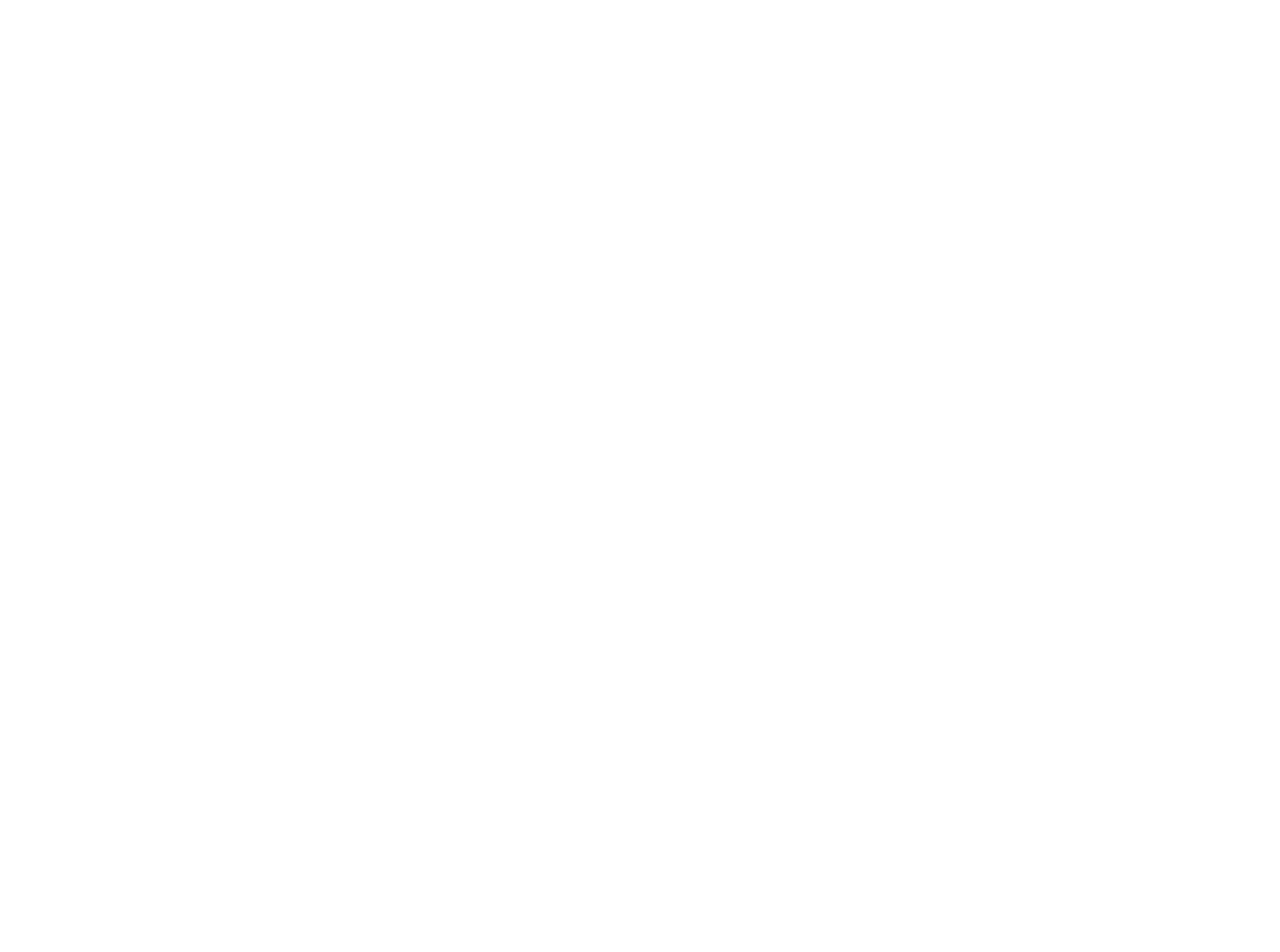
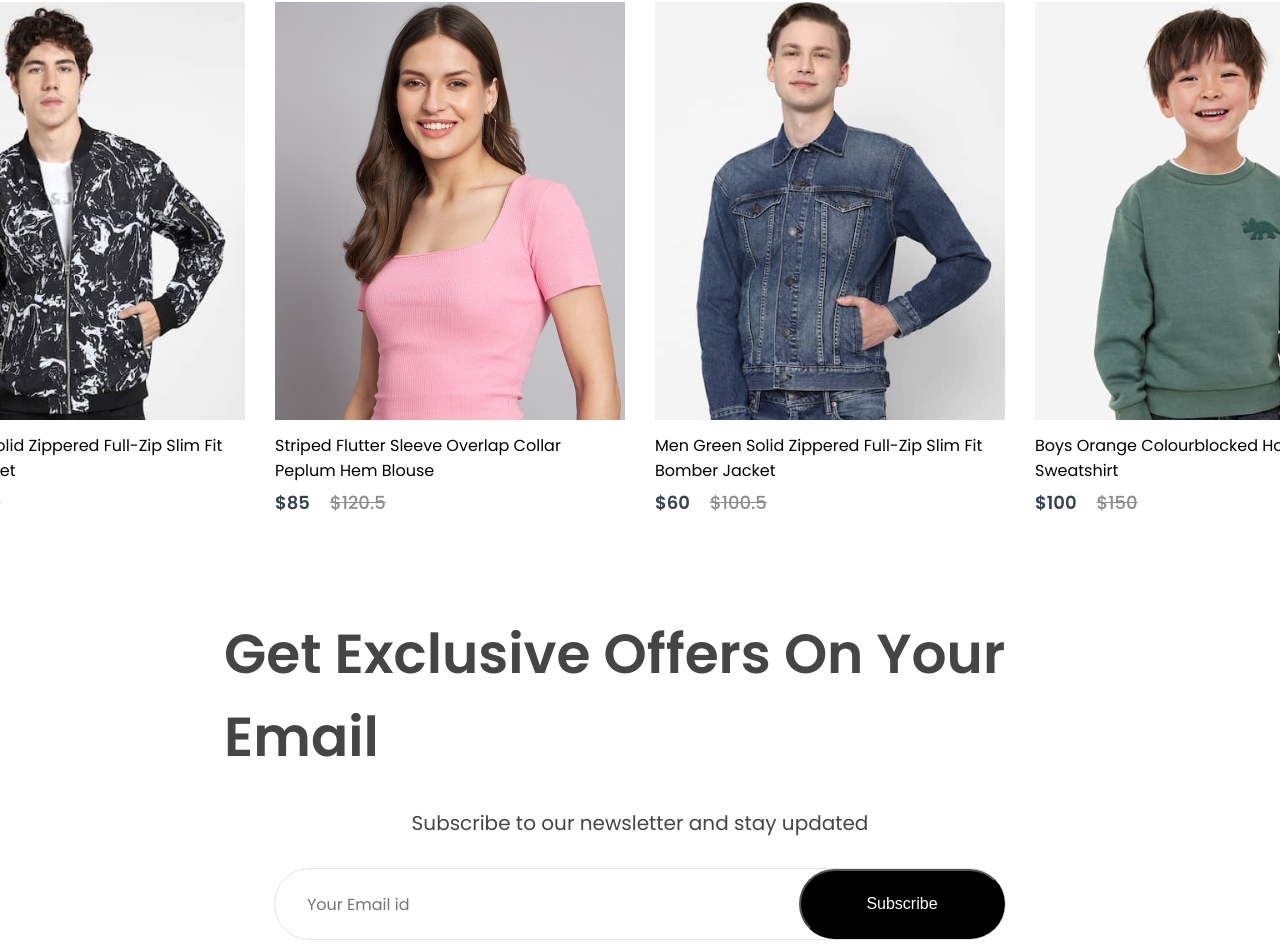
Before and after one commit to Liantsoa-Rabevahoaka/Exam-Ecommerce, a React (Create React App) app in the folder frontend/: page / in a window 1280 px wide. Shown: the part 2942-3894 px from the top of the page. Before the commit the page ends 3617 px from the top, so only its background shows below. Built offline with nearby package versions, Linux system fonts and the light colour scheme.

Commit message:
add: ( NewCollection + NewLetter ) component

```diff
--- /dev/null
+++ b/frontend/src/Components/NewCollections/NewCollections.css
@@ -0,0 +1,24 @@
+.new-collections{
+    display: flex;
+    flex-direction: column;
+    align-items: center;
+    gap: 10px;
+    margin-bottom: 100px;
+}
+.new-collections h1{
+    color: #171717;
+    font-size: 50px;
+    font-weight: 600;
+}
+.new-collections hr{
+    width: 200px;
+    height: 6px;
+    border-radius: 10px;
+    background: #252525;
+}
+.collections{
+    display: grid;
+    grid-template-columns: 1fr 1fr 1fr 1fr;
+    margin-top: 50px;
+    gap: 30px;
+}
--- /dev/null
+++ b/frontend/src/Components/NewCollections/NewCollections.jsx
@@ -0,0 +1,20 @@
+import React from 'react'
+import './NewCollections.css'
+import new_collection from '../Assets/new_collections.js'
+import Item from '../Item/Item'
+
+const NewCollections = () => {
+  return (
+    <div className='new-collections'>
+      <h1>NEW COLLECTIONS</h1>
+      <hr />
+      <div className="collections">
+        {new_collection.map((item,i)=>{
+            return <Item key={i} id={item.id} name={item.name} image={item.image} new_price={item.new_price} old_price={item.old_price} />
+        })}
+      </div>
+    </div>
+  )
+}
+
+export default NewCollections
--- /dev/null
+++ b/frontend/src/Components/NewsLetter/NewsLetter.css
@@ -0,0 +1,50 @@
+.newsletter{
+    width: 65%;
+    height: 40vh;
+    display: flex;
+    flex-direction: column;
+    align-items: center;
+    justify-content: center;
+    margin: auto;
+    padding: 0px 140px;
+    margin-bottom: 150px;
+    background: linear-gradient(180deg, #fde1ff 0% #e1ffea22 60%);
+    gap: 30px;
+}
+.newsletter h1{
+    color: #454545;
+    font-size: 55px;
+    font-weight: 600;
+}
+.newsletter p{
+    color: #454545;
+    font-size: 20px;
+}
+.newsletter div{
+    display: flex;
+    align-items: center;
+    justify-content: space-between;
+    background: white;
+    width: 730px;
+    height: 70px;
+    border-radius: 80px;
+    border: 1px solid #e3e3e3;
+}
+.newsletter input{
+    width: 500px;
+    margin-left: 30px;
+    border: none;
+    outline: none;
+    color: #616161;
+    font-family: Poppins;
+    font-size: 16px;
+}
+.newsletter div button{
+    width: 210px;
+    height: 70px;
+    border-radius: 80px;
+    background: black;
+    color: white;
+    font-size: 16px;
+    cursor: pointer ;
+}
--- /dev/null
+++ b/frontend/src/Components/NewsLetter/NewsLetter.jsx
@@ -0,0 +1,18 @@
+import React from 'react'
+import './NewsLetter.css'
+
+const NewsLetter = () => {
+  return (
+    <div className='newsletter'>
+      <h1>Get Exclusive Offers On Your Email</h1>
+      <p>Subscribe to our newsletter and stay updated</p>
+      <div>
+        <input type="email" name="" id="" placeholder='Your Email id' />
+        <button>Subscribe</button>
+      </div>
+    </div>
+
+  )
+}
+
+export default NewsLetter
--- a/frontend/src/Components/Offers/Offers.css
+++ b/frontend/src/Components/Offers/Offers.css
@@ -4,7 +4,7 @@
     display: flex;
     margin: auto;
     padding: 0px 140px;
-    margin-bottom: 1520px;
+    margin-bottom: 150px;
     background: linear-gradient(180deg, #fde1ff 0%, #e1ffea22 60%);
 }
 .offers-left{
--- a/frontend/src/Pages/Shop.jsx
+++ b/frontend/src/Pages/Shop.jsx
@@ -2,6 +2,8 @@
 import Hero from '../Components/Hero/Hero'
 import Popular from '../Components/Popular/Popular'
 import Offers from '../Components/Offers/Offers'
+import NewCollections from '../Components/NewCollections/NewCollections'
+import NewsLetter from '../Components/NewsLetter/NewsLetter'
 
 const Shop = () => {
   return (
@@ -9,6 +11,8 @@
       <Hero/>
       <Popular/>
       <Offers/>
+      <NewCollections/>
+      <NewsLetter/>
     </div>
   )
 }
```
